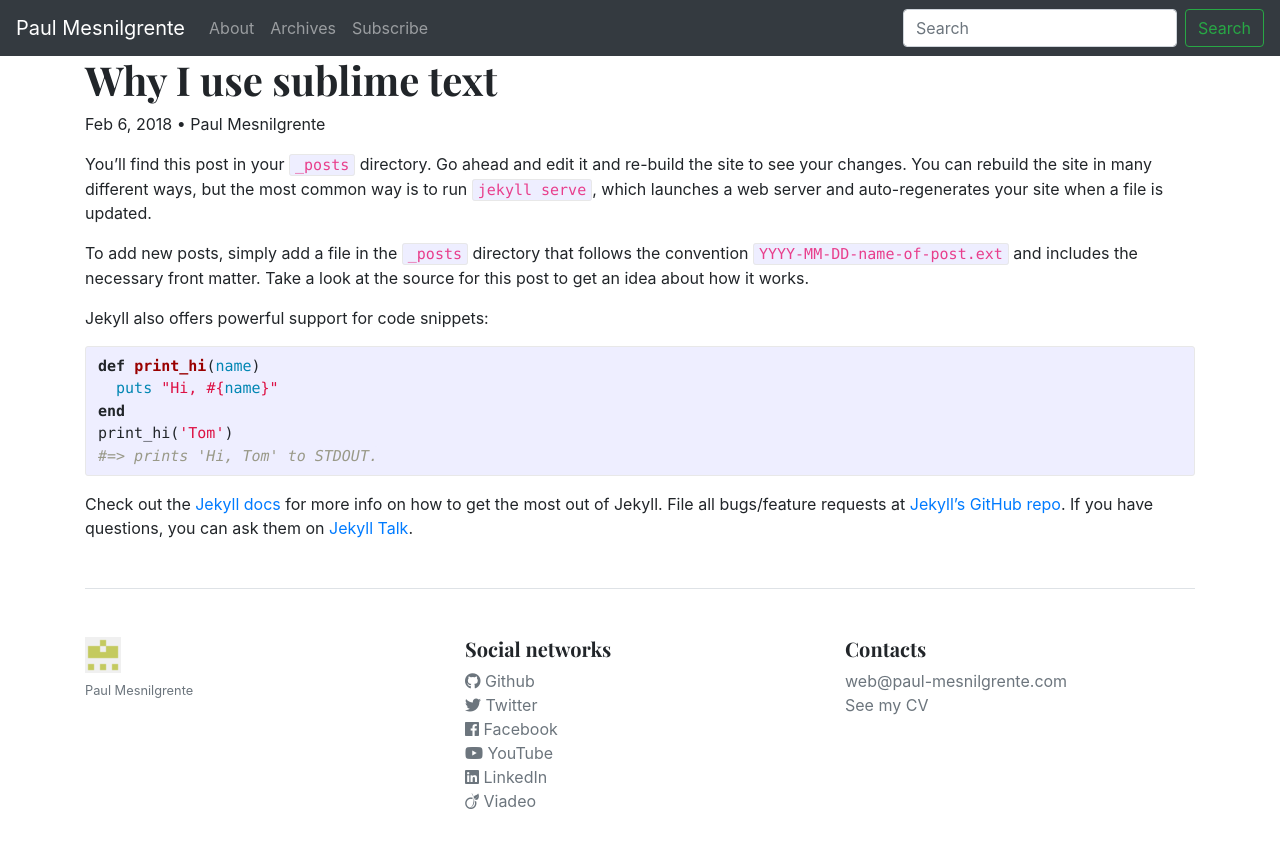
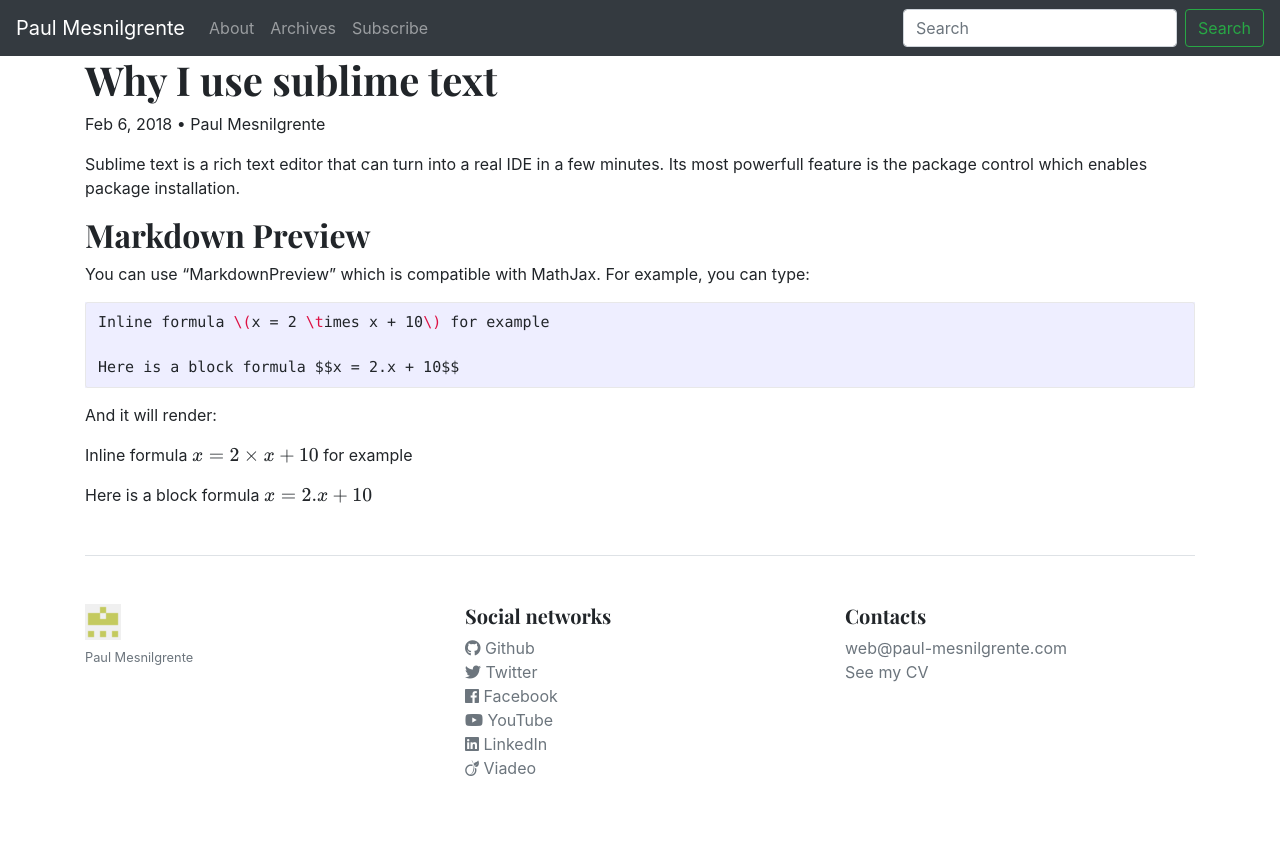
Before and after one commit to paul-mesnilgrente/paul-mesnilgrente.github.io, a Jekyll site: the page built from _posts/2018-02-06-why-i-use-sublime-text.md, in a window 1280 px wide. Shown: the top 848 px of the page. Built offline with Jekyll 4.4.1, drawn with Linux system fonts in a browser that asks for light colours; nearby versions of some CDN libraries; formulas are drawn with MathJax 3.

Commit message:
add of pictures for articles and mathjax

````diff
--- a/_layouts/default.html
+++ b/_layouts/default.html
@@ -10,12 +10,13 @@
 
     {% include footer.html %}
 
-    <!-- Optional JavaScript -->
-    <!-- jQuery first, then Popper.js, then Bootstrap JS -->
+    <!-- external libraries -->
     <script src="https://code.jquery.com/jquery-3.2.1.min.js" crossorigin="anonymous"></script>
     <script src="https://cdnjs.cloudflare.com/ajax/libs/popper.js/1.12.9/umd/popper.min.js" crossorigin="anonymous"></script>
     <script src="https://maxcdn.bootstrapcdn.com/bootstrap/4.0.0/js/bootstrap.min.js" crossorigin="anonymous"></script>
+		<script src='https://cdnjs.cloudflare.com/ajax/libs/mathjax/2.7.2/MathJax.js?config=TeX-MML-AM_CHTML'></script>
     <script src="/js/lunr.min.js"></script>
+    <!-- internal libraries -->
     <script src="/js/search.js"></script>
   </body>
 </html>
--- a/_posts/2018-02-06-why-i-use-sublime-text.md
+++ b/_posts/2018-02-06-why-i-use-sublime-text.md
@@ -6,22 +6,21 @@
 categories: jekyll update
 comments: true
 ---
-You’ll find this post in your `_posts` directory. Go ahead and edit it and re-build the site to see your changes. You can rebuild the site in many different ways, but the most common way is to run `jekyll serve`, which launches a web server and auto-regenerates your site when a file is updated.
+Sublime text is a rich text editor that can turn into a real IDE in a few minutes.
+Its most powerfull feature is the package control which enables package installation.
 
-To add new posts, simply add a file in the `_posts` directory that follows the convention `YYYY-MM-DD-name-of-post.ext` and includes the necessary front matter. Take a look at the source for this post to get an idea about how it works.
+## Markdown Preview
 
-Jekyll also offers powerful support for code snippets:
+You can use "MarkdownPreview" which is compatible with MathJax. For example, you can type:
 
-{% highlight ruby %}
-def print_hi(name)
-  puts "Hi, #{name}"
-end
-print_hi('Tom')
-#=> prints 'Hi, Tom' to STDOUT.
-{% endhighlight %}
+```markdown
+Inline formula \(x = 2 \times x + 10\) for example
 
-Check out the [Jekyll docs][jekyll-docs] for more info on how to get the most out of Jekyll. File all bugs/feature requests at [Jekyll’s GitHub repo][jekyll-gh]. If you have questions, you can ask them on [Jekyll Talk][jekyll-talk].
+Here is a block formula $$x = 2.x + 10$$
+```
 
-[jekyll-docs]: https://jekyllrb.com/docs/home
-[jekyll-gh]:   https://github.com/jekyll/jekyll
-[jekyll-talk]: https://talk.jekyllrb.com/
+And it will render:
+
+Inline formula \\(x = 2 \times x + 10\\) for example
+
+Here is a block formula $$x = 2.x + 10$$
````
Also changed, not shown: _posts/2016-02-02-calculate-mdi-of-a-6R-robotic-arm.md (+1 -1 lines), _posts/2018-01-08-my-installation-script.md (+1 -1 lines), _posts/2017-10-10-my-terminal-setup.md (renamed from _posts/2017-02-10-my-terminal-setup.md), assets/images/robotic_arm.jpg (added), assets/images/ubuntu.jpg (added).
